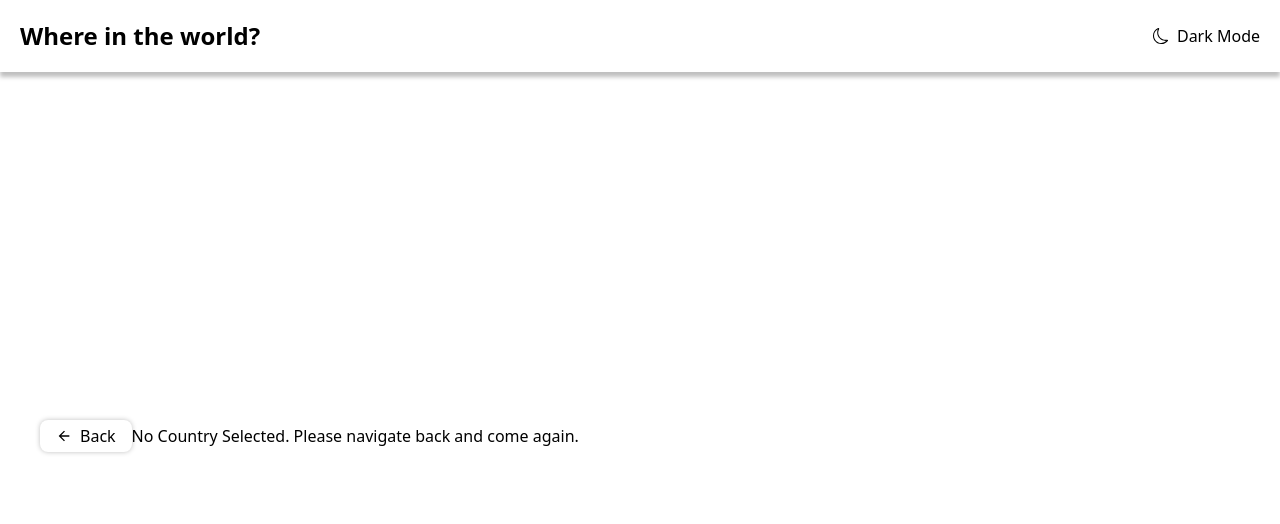
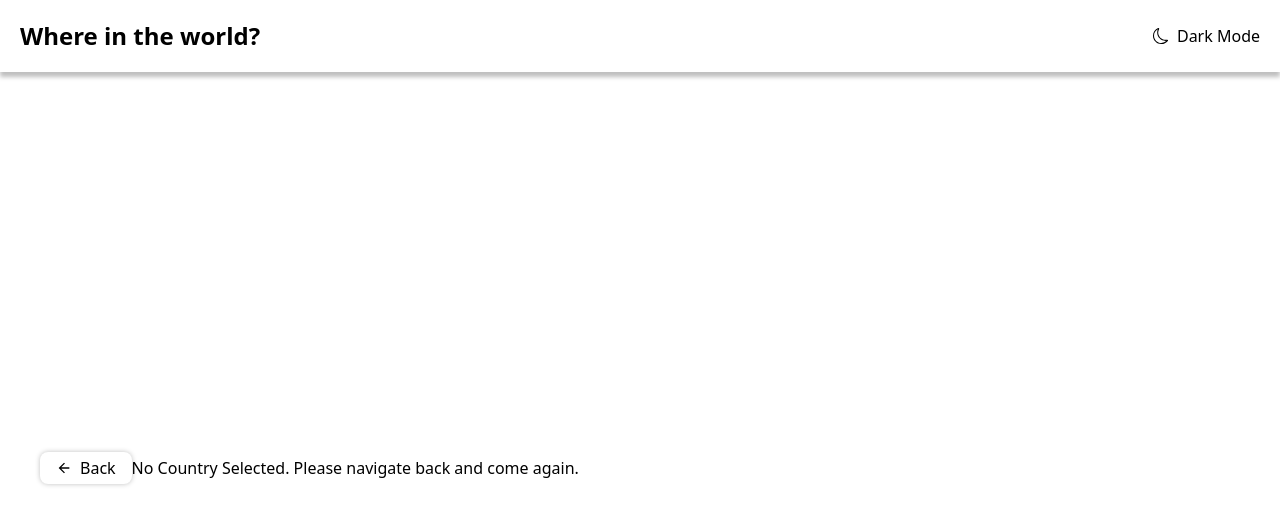
Before and after one commit to Sri1729/CountryViewer, a Next.js app: page /details in a window 1280 px wide. Shown: the top 524 px of the page. Built offline with nearby package versions, Linux system fonts and the light colour scheme.

Commit message:
fix: sticky header not working correctly

```diff
--- a/pages/_app.tsx
+++ b/pages/_app.tsx
@@ -7,10 +7,10 @@ function MyApp({ Component, pageProps }: AppProps) {
   return (
     <RootStoreProvider hydrationData={pageProps.hydrationData}>
       <div className="flex flex-1 flex-col h-full">
-        <div className="sticky top-0 z-10">
+        <div className="fixed w-full top-0 z-10">
           <Header />
         </div>
-        <div className="flex flex-1 p-10 bg-white dark:bg-darkerBlue">
+        <div className="relative flex flex-1 p-10 bg-white dark:bg-darkerBlue top-[68px] sm:top-[72px">
           <Component {...pageProps} />
         </div>
       </div>
```
